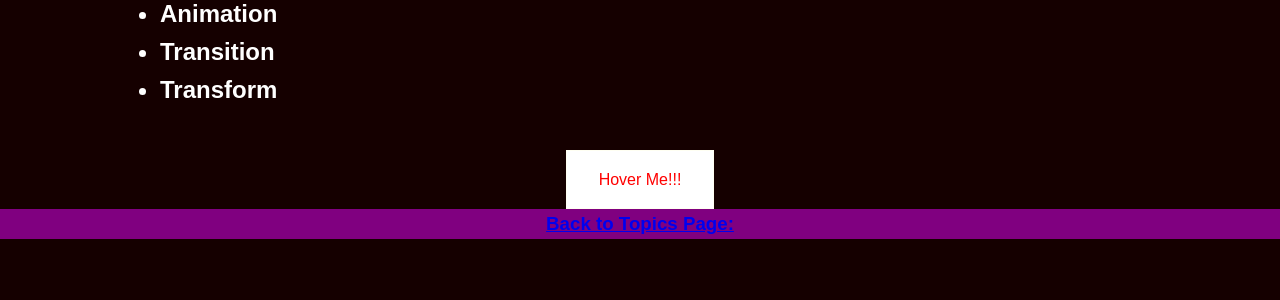
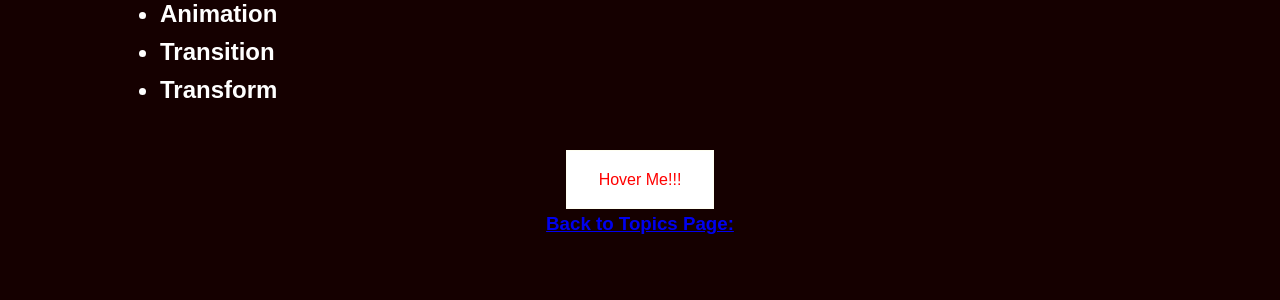
Before and after one commit to rudyravelin1/rudyravelin.github.io, a PHP site: page /landing.html in a window 1280 px wide. Shown: the part 331-631 px from the top of the page. Run offline with PHP 8.4, Linux system fonts and the light colour scheme.

Commit message:
landing7

```diff
--- a/landing.css
+++ b/landing.css
@@ -111,6 +111,5 @@ h2{
 }
 
 h3{
-  color: white;
-  background-color: purple;
+  color: purple;
 }
```
